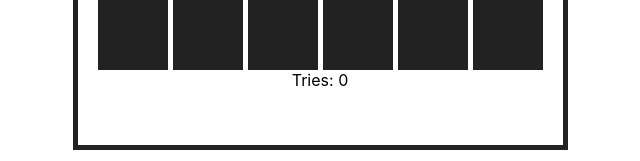
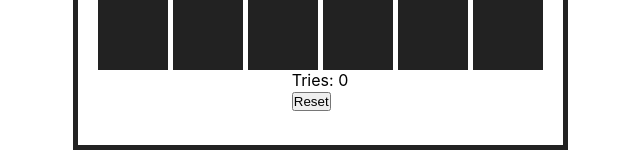
Before and after one commit to Amanturizm/react-search-item, a React (Create React App) app: page / in a window 1280 px wide. Shown: the part 528-689 px from the top of the page, without its empty margins (320-960 px from the left). Built offline with nearby package versions, Linux system fonts and the light colour scheme.

Commit message:
add reset game logic

```diff
--- a/src/App.tsx
+++ b/src/App.tsx
@@ -19,6 +19,8 @@ const App = () => {
 
   const [cells, setCells] = useState<ICell[]>(defaultCells);
   const [count, setCount] = useState<number>(0);
+
+
   const incrementCount = (index: number): void => {
     const cellsCopy: ICell[] = [...cells];
     const cellCopy: ICell = {...cellsCopy[index]};
@@ -28,10 +30,18 @@ const App = () => {
     setCells(cellsCopy);
   };
 
+  const resetGame = (): void => {
+    setCount(0);
+    setCells(defaultCells);
+  }
+
   return (
     <div className="App">
       <Cells onClickHandler={(index: number) => incrementCount(index)} cells={cells} />
-      <Counter count={count} />
+      <div className="options">
+        <Counter count={count} />
+        <button onClick={resetGame} className="reset-btn">Reset</button>
+      </div>
     </div>
   );
 }
```
